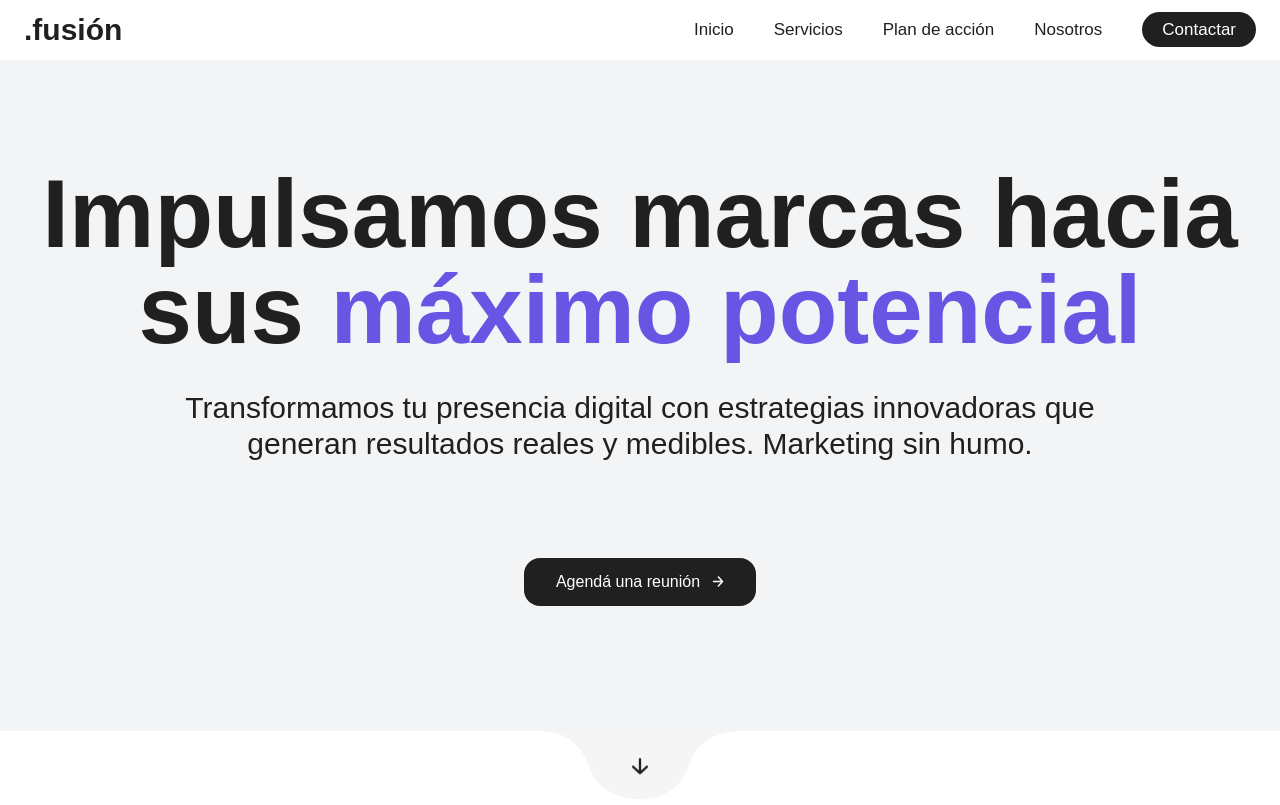
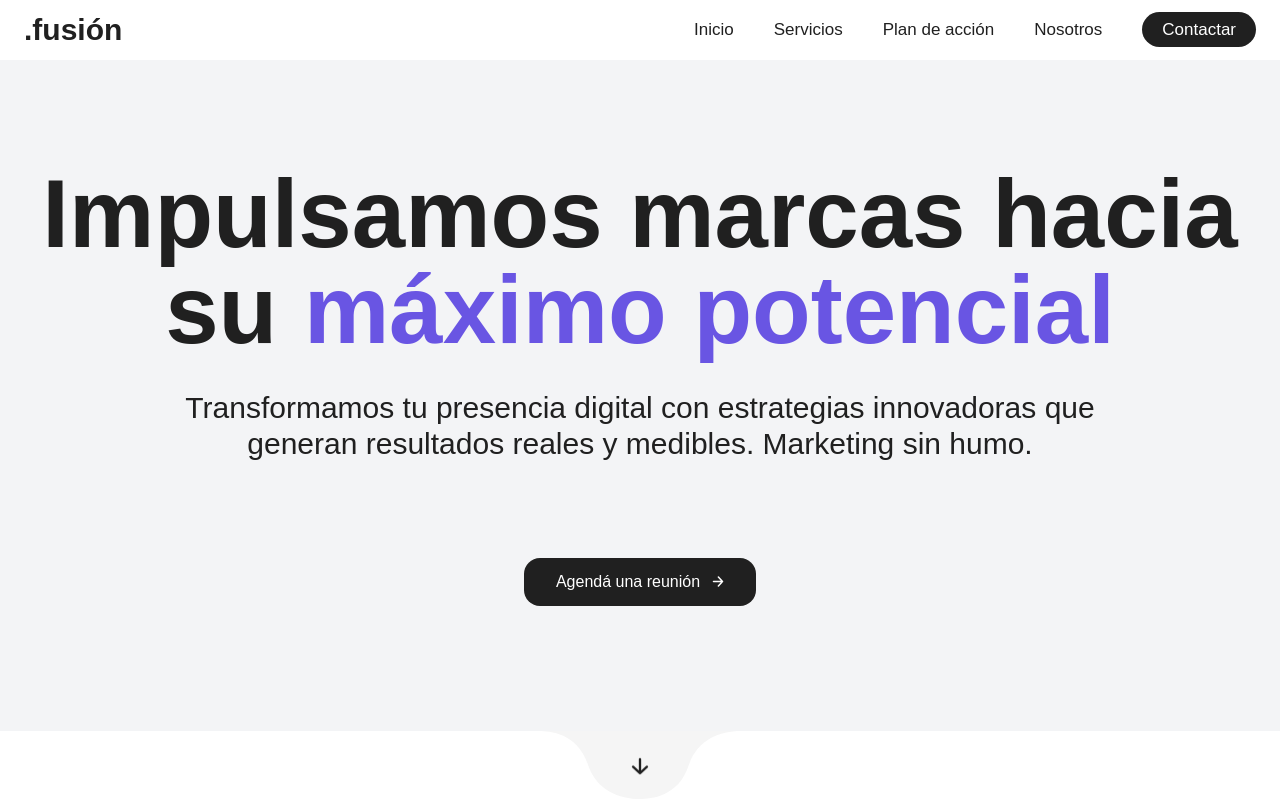
Before and after one commit to marcosfersu/Web-fusion, an Astro site: page / in a window 1280 px wide. Shown: the top 805 px of the page. Built offline with nearby package versions, Linux system fonts and the light colour scheme; Astro itself is replaced by a stand-in of ours.

Commit message:
Fix typo in Hero section heading for improved clarity

```diff
--- a/src/components/Hero.astro
+++ b/src/components/Hero.astro
@@ -16,7 +16,7 @@ import NextBg from "../assets/NextBg.astro";
       <h1
         class="lg:text-8xl md:text-6xl sm:text-5xl text-4xl font-bold max-w-7xl text-center"
       >
-        Impulsamos marcas hacia sus<span class="text-brand">
+        Impulsamos marcas hacia su<span class="text-brand">
           máximo potencial</span
         >
       </h1>
```
